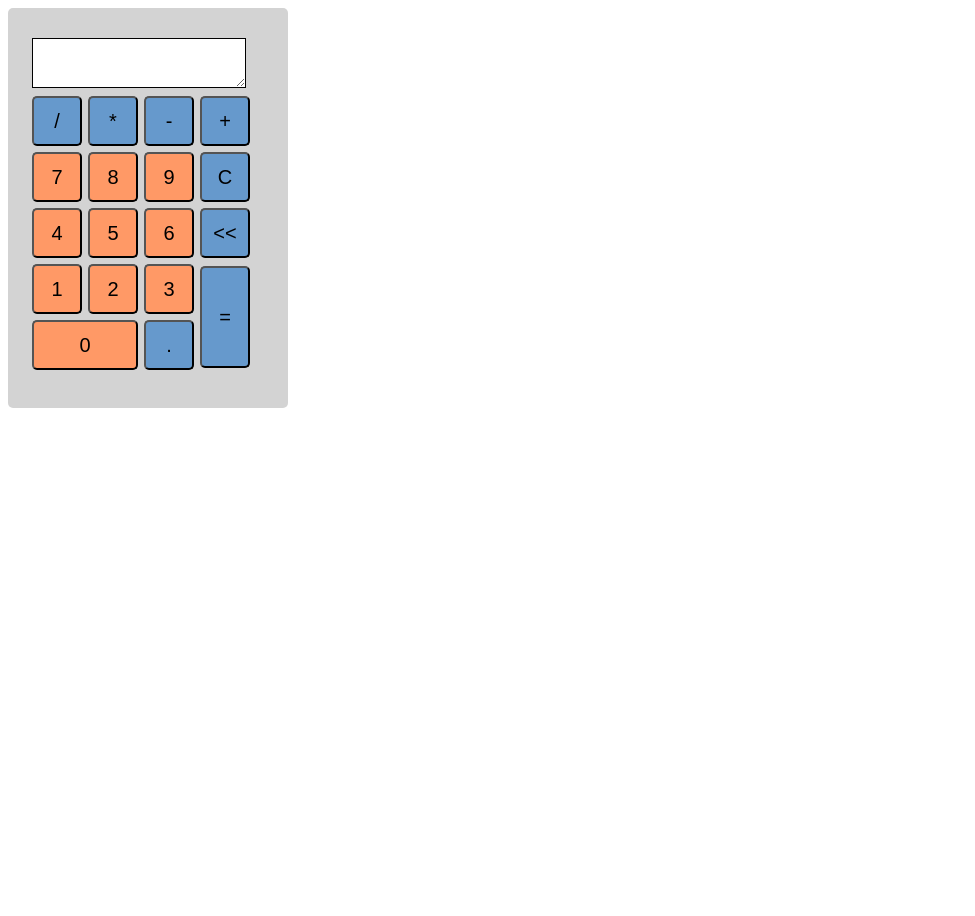
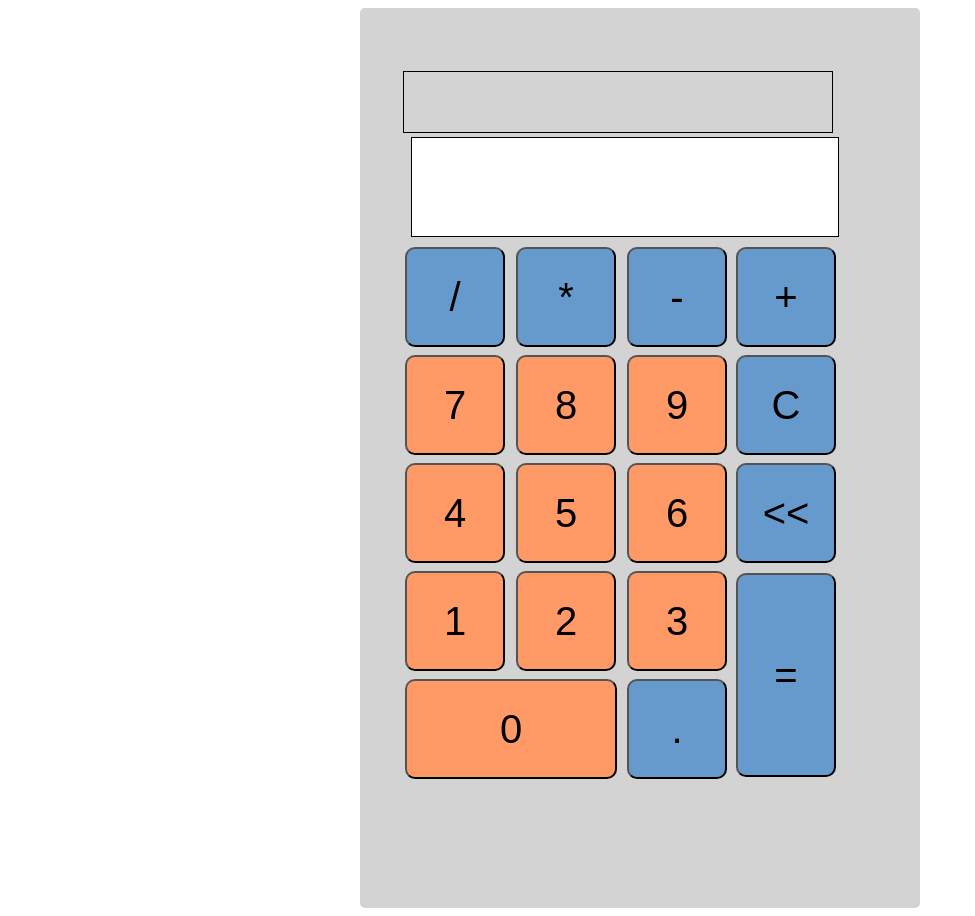
Before and after one commit to dmitry-sidorov/calculator, a plain HTML site: page index.html in a window 1280 px wide. Shown: the whole page, without its empty margins (0-975 px from the left). Before the commit the page ends 800 px from the top, so only its background shows below. Drawn offline with Linux system fonts and the light colour scheme.

Commit message:
Join display field to table, add previous value field, re-factor keyAnalize(), add keySymbolAnalize() for keyboards without nums

```diff
--- a/index.html
+++ b/index.html
@@ -6,8 +6,19 @@
 </head>
 <body>
   <div class="container">
-  <textarea class="display"></textarea>
+  <!-- <div class="previous"></div>
+   <textarea class="display"></textarea> -->
   <table>
+    <tr>
+      <td colspan="4">
+        <div class="previous"></div>
+      </td>
+    </tr>
+    <tr>
+      <td colspan="4">
+        <textarea class="display"></textarea>
+      </td>
+    </tr>
     <tr>
       <td><button class="operator divide">/</button></td>
       <td><button class="operator multiply">*</button></td>
--- a/script.js
+++ b/script.js
@@ -3,9 +3,10 @@ let display = document.querySelector('.display');
 
 document.addEventListener('keydown',(e) => {
 	console.log(e.code);
-	console.log(e);
+	console.log(e.key);
 	console.log(inputString);
 	press(keyAnalize(e.code));
+	press(keySymbolAnalize(e.key));
 });
 
 function calculate() {
@@ -46,8 +47,22 @@ function keyParse(mixedString) {
 	return [operandArray, operatorArray];
 }
 
-function keyAnalize(key) {
+function keySymbolAnalize(key) {
 	switch (key) {
+		case "+": return ("+");
+		break;
+		case "-": return ("-");
+		break;
+		case "*": return ("*");
+		break;
+		case "/": return ("/");
+		break;
+		default: return ("");
+	}
+}
+
+function keyAnalize(code) {
+	switch (code) {
 		case "Digit0":
 		case "Numpad0": return ("0");
 		break;
@@ -78,14 +93,14 @@ function keyAnalize(key) {
 		case "Digit9":
 		case "Numpad9": return ("9");
 		break;
-		case "NumpadDivide": return ("/");
-		break;
-		case "NumpadMultiply": return ("*");
-		break;
-		case "NumpadSubtract": return ("-");
-		break;
-		case "NumpadAdd": return ("+");
-		break;
+		// case "NumpadDivide": return ("/");
+		// break;
+		// case "NumpadMultiply": return ("*");
+		// break;
+		// case "NumpadSubtract": return ("-");
+		// break;
+		// case "NumpadAdd": return ("+");
+		// break;
 		case "NumpadEnter":
 		case "Enter": calculate();
 		return ("");
@@ -143,6 +158,10 @@ function press(arg) {
 
 function displayRefresh() {
 	display.textContent = inputString;
+	if (inputString.length > 11) {
+		// display.setAttribute('style', 'font-size: 15px');
+		display.setAttribute('style', 'font-size: 30px');
+	}
 }
 
 function inputStringRefresh() {
--- a/style.css
+++ b/style.css
@@ -4,9 +4,12 @@ body {
 }
 
 .container {
-	height: 400px; width: 280px;
+	/*height: 450px; width: 280px;*/
+	height: 900px; width: 560px;
 	background-color: lightgrey;
 	border-radius: 5px;
+	margin-left: auto;
+	margin-right: auto;
 }
 .digit {
 	background-color: #FF9966;
@@ -15,43 +18,62 @@ body {
 	background-color: #6699CC;
 }
 
+.previous {
+	/*height: 30px; width: 214px;*/
+	height: 60px; width: 428px;
+	border: 1px solid black;
+	/*font-size: 20px;*/
+	font-size: 40px;
+	text-align: right;
+}
+
 table {
 	position: relative;
-	left: 20px;
-	top: 30px;
+	/*left: 20px; top: 30px;*/
+	left: 40px; top: 60px;
 }
 
 textarea {
-	position: relative;
-	left: 20px;
-	top: 30px;
+	background-color: white;
+	/*height: 50px; width: 214px;*/
+	height: 100px; width: 428px;
+	resize: none;
 }
 
 button	{
-	margin: 1px;
-	height: 50px;
-	width: 50px;
-	font-size: 20px;
-	border-radius: 5px;
+	/*margin: 1px;*/
+	margin: 2px;
+	/*height: 50px;	width: 50px;*/
+	height: 100px;	width: 100px;
+	/*font-size: 20px;*/
+	font-size: 40px;
+	/*border-radius: 5px;*/
+	border-radius: 10px;
 	background-color: white;
 }
 .display {
 	box-sizing: border-box;
-	height: 50px; width: 214px;
+	/*height: 50px; width: 214px;*/
+	height: 100px; width: 428px;
 	border: solid 1px;
 	text-align: right;
 	font-family: Arial;
-	font-size: 30px;
-	padding: 5px;
-	margin-left: 4px;
+	/*font-size: 30px;*/
+	font-size: 60px;
+	/*padding: 5px;*/
+	padding: 10px;
+	/*margin-left: 4px; */
+	margin-left: 8px;
 }
 
 .zero {
-	width: 106px;
+	/*width: 106px;*/
+	width: 212px;
 }
 
 .enter {
-	height: 102px;
+	/*height: 102px;*/
+	height: 204px;
 
 }
 .one-two-three-container, .enter {
```
